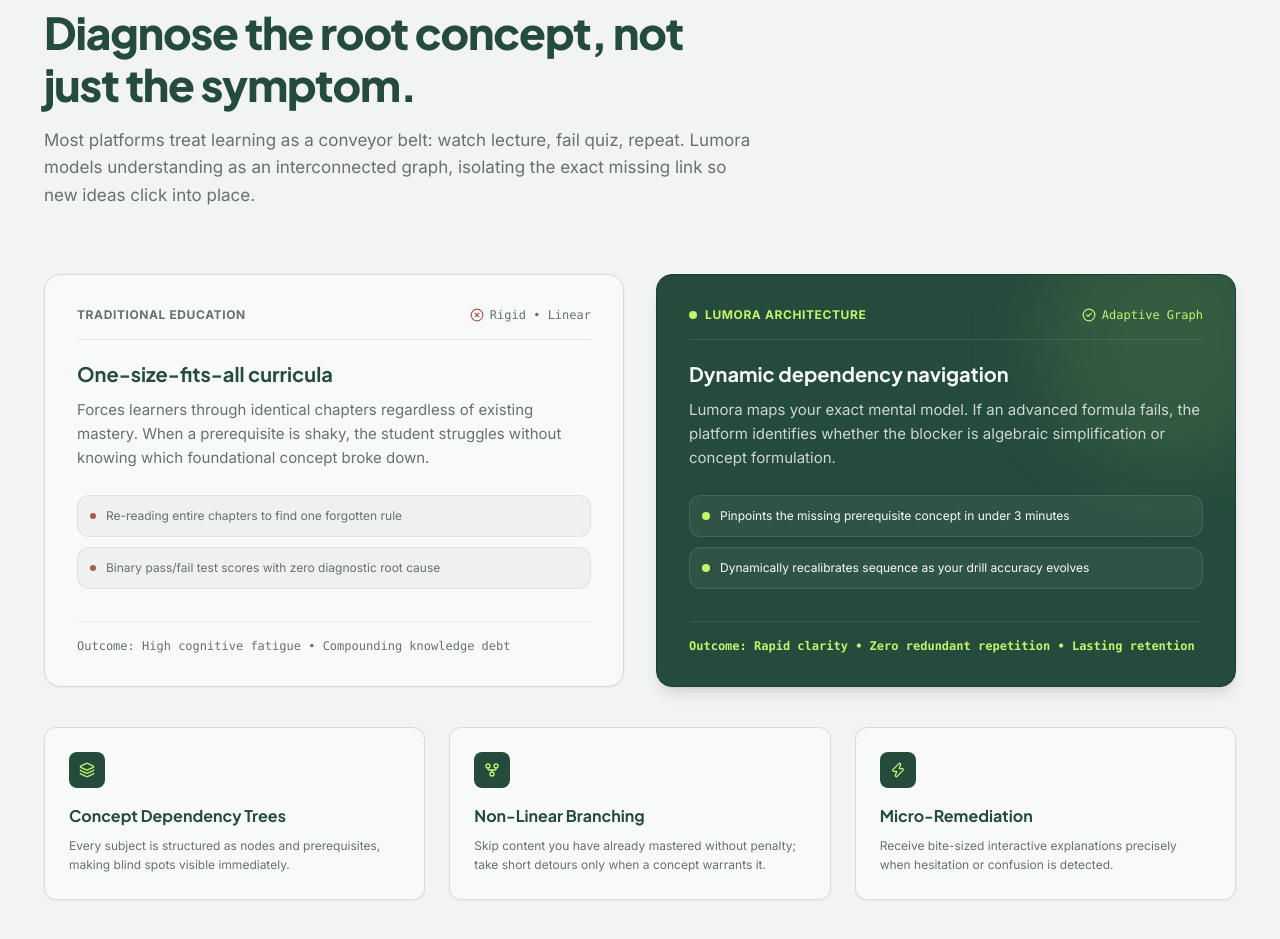
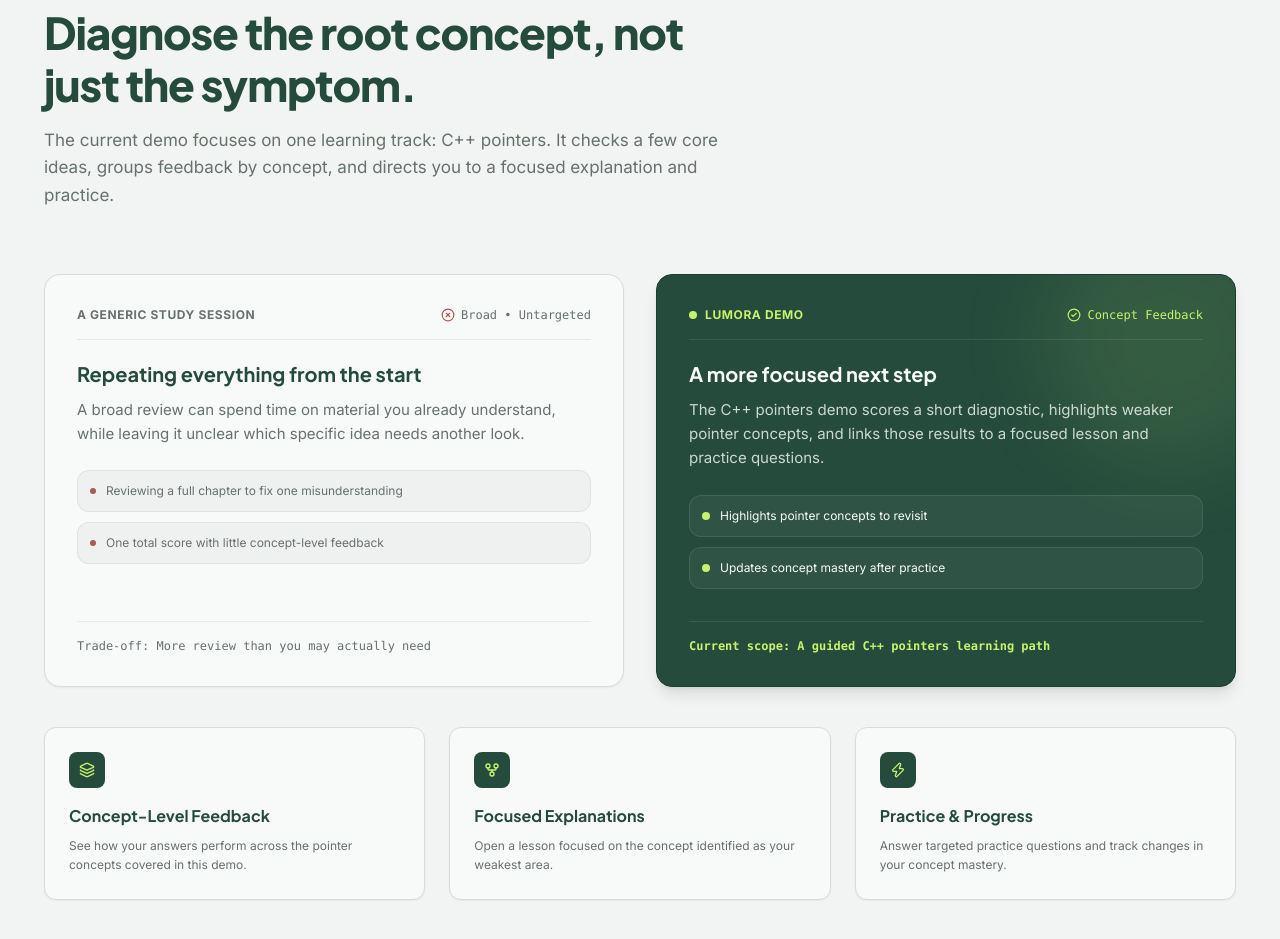
Before and after one commit to hanisnaff/Lumora, a React (Vite) app: page / in a window 1280 px wide. Shown: the part 2320-3259 px from the top of the page. Built offline with nearby package versions, Linux system fonts and the light colour scheme; no server answers.

Commit message:
Polish LearningApproach.tsx for a clearer demo experience

```diff
--- a/src/components/LearningApproach.tsx
+++ b/src/components/LearningApproach.tsx
@@ -18,7 +18,7 @@ export const LearningApproach: React.FC = () => {
           </h2>
 
           <p className="text-[17px] text-[#68716C] mt-4 leading-relaxed">
-            Most platforms treat learning as a conveyor belt: watch lecture, fail quiz, repeat. Lumora models understanding as an interconnected graph, isolating the exact missing link so new ideas click into place.
+            The current demo focuses on one learning track: C++ pointers. It checks a few core ideas, groups feedback by concept, and directs you to a focused explanation and practice.
           </p>
         </div>
 
@@ -30,35 +30,35 @@ export const LearningApproach: React.FC = () => {
             <div>
               <div className="flex items-center justify-between pb-4 border-b border-[#D6DDD8]/60">
                 <span className="text-xs font-bold uppercase tracking-wider text-[#68716C]">
-                  Traditional Education
+                  A Generic Study Session
                 </span>
                 <span className="inline-flex items-center gap-1.5 text-xs text-[#68716C] font-mono">
                   <XCircle className="w-3.5 h-3.5 text-[#A85B53]" />
-                  <span>Rigid &bull; Linear</span>
+                  <span>Broad &bull; Untargeted</span>
                 </span>
               </div>
 
               <h3 className="font-heading font-bold text-xl text-[#244B3C] mt-5">
-                One-size-fits-all curricula
+                Repeating everything from the start
               </h3>
               <p className="text-[15px] text-[#68716C] leading-relaxed mt-2.5">
-                Forces learners through identical chapters regardless of existing mastery. When a prerequisite is shaky, the student struggles without knowing which foundational concept broke down.
+                A broad review can spend time on material you already understand, while leaving it unclear which specific idea needs another look.
               </p>
 
               <div className="mt-6 space-y-2.5 text-xs text-[#68716C]">
                 <div className="flex items-center gap-2.5 p-3 rounded-xl bg-[#E8EBE9]/60 border border-[#D6DDD8]/70">
                   <span className="w-1.5 h-1.5 rounded-full bg-[#A85B53]" />
-                  <span>Re-reading entire chapters to find one forgotten rule</span>
+                  <span>Reviewing a full chapter to fix one misunderstanding</span>
                 </div>
                 <div className="flex items-center gap-2.5 p-3 rounded-xl bg-[#E8EBE9]/60 border border-[#D6DDD8]/70">
                   <span className="w-1.5 h-1.5 rounded-full bg-[#A85B53]" />
-                  <span>Binary pass/fail test scores with zero diagnostic root cause</span>
+                  <span>One total score with little concept-level feedback</span>
                 </div>
               </div>
             </div>
 
             <div className="mt-8 pt-4 border-t border-[#D6DDD8]/50 text-xs text-[#68716C] font-mono">
-              Outcome: High cognitive fatigue &bull; Compounding knowledge debt
+              Trade-off: More review than you may actually need
             </div>
           </div>
 
@@ -71,35 +71,35 @@ export const LearningApproach: React.FC = () => {
               <div className="flex items-center justify-between pb-4 border-b border-white/10">
                 <span className="text-xs font-bold uppercase tracking-wider text-[#C6F36B] flex items-center gap-2">
                   <span className="w-2 h-2 rounded-full bg-[#C6F36B]" />
-                  Lumora Architecture
+                  LUMORA DEMO
                 </span>
                 <span className="inline-flex items-center gap-1.5 text-xs text-[#C6F36B] font-mono">
                   <CheckCircle2 className="w-3.5 h-3.5 text-[#C6F36B]" />
-                  <span>Adaptive Graph</span>
+                  <span>Concept Feedback</span>
                 </span>
               </div>
 
               <h3 className="font-heading font-bold text-xl text-[#F8FAF9] mt-5">
-                Dynamic dependency navigation
+                A more focused next step
               </h3>
               <p className="text-[15px] text-[#F8FAF9]/80 leading-relaxed mt-2.5">
-                Lumora maps your exact mental model. If an advanced formula fails, the platform identifies whether the blocker is algebraic simplification or concept formulation.
+                The C++ pointers demo scores a short diagnostic, highlights weaker pointer concepts, and links those results to a focused lesson and practice questions.
               </p>
 
               <div className="mt-6 space-y-2.5 text-xs text-[#F8FAF9]">
                 <div className="flex items-center gap-2.5 p-3 rounded-xl bg-white/5 border border-white/10">
                   <span className="w-2 h-2 rounded-full bg-[#C6F36B]" />
-                  <span>Pinpoints the missing prerequisite concept in under 3 minutes</span>
+                  <span>Highlights pointer concepts to revisit</span>
                 </div>
                 <div className="flex items-center gap-2.5 p-3 rounded-xl bg-white/5 border border-white/10">
                   <span className="w-2 h-2 rounded-full bg-[#C6F36B]" />
-                  <span>Dynamically recalibrates sequence as your drill accuracy evolves</span>
+                  <span>Updates concept mastery after practice</span>
                 </div>
               </div>
             </div>
 
             <div className="mt-8 pt-4 border-t border-white/10 text-xs text-[#C6F36B] font-mono font-semibold relative z-10">
-              Outcome: Rapid clarity &bull; Zero redundant repetition &bull; Lasting retention
+              Current scope: A guided C++ pointers learning path
             </div>
           </div>
 
@@ -112,10 +112,10 @@ export const LearningApproach: React.FC = () => {
               <Layers className="w-4 h-4" />
             </div>
             <h4 className="font-heading font-bold text-[16px] text-[#244B3C]">
-              Concept Dependency Trees
+              Concept-Level Feedback
             </h4>
             <p className="text-xs text-[#68716C] mt-2 leading-relaxed">
-              Every subject is structured as nodes and prerequisites, making blind spots visible immediately.
+              See how your answers perform across the pointer concepts covered in this demo.
             </p>
           </div>
 
@@ -124,10 +124,10 @@ export const LearningApproach: React.FC = () => {
               <GitFork className="w-4 h-4" />
             </div>
             <h4 className="font-heading font-bold text-[16px] text-[#244B3C]">
-              Non-Linear Branching
+              Focused Explanations
             </h4>
             <p className="text-xs text-[#68716C] mt-2 leading-relaxed">
-              Skip content you have already mastered without penalty; take short detours only when a concept warrants it.
+              Open a lesson focused on the concept identified as your weakest area.
             </p>
           </div>
 
@@ -136,10 +136,10 @@ export const LearningApproach: React.FC = () => {
               <Zap className="w-4 h-4" />
             </div>
             <h4 className="font-heading font-bold text-[16px] text-[#244B3C]">
-              Micro-Remediation
+              Practice & Progress
             </h4>
             <p className="text-xs text-[#68716C] mt-2 leading-relaxed">
-              Receive bite-sized interactive explanations precisely when hesitation or confusion is detected.
+              Answer targeted practice questions and track changes in your concept mastery.
             </p>
           </div>
         </div>
```
